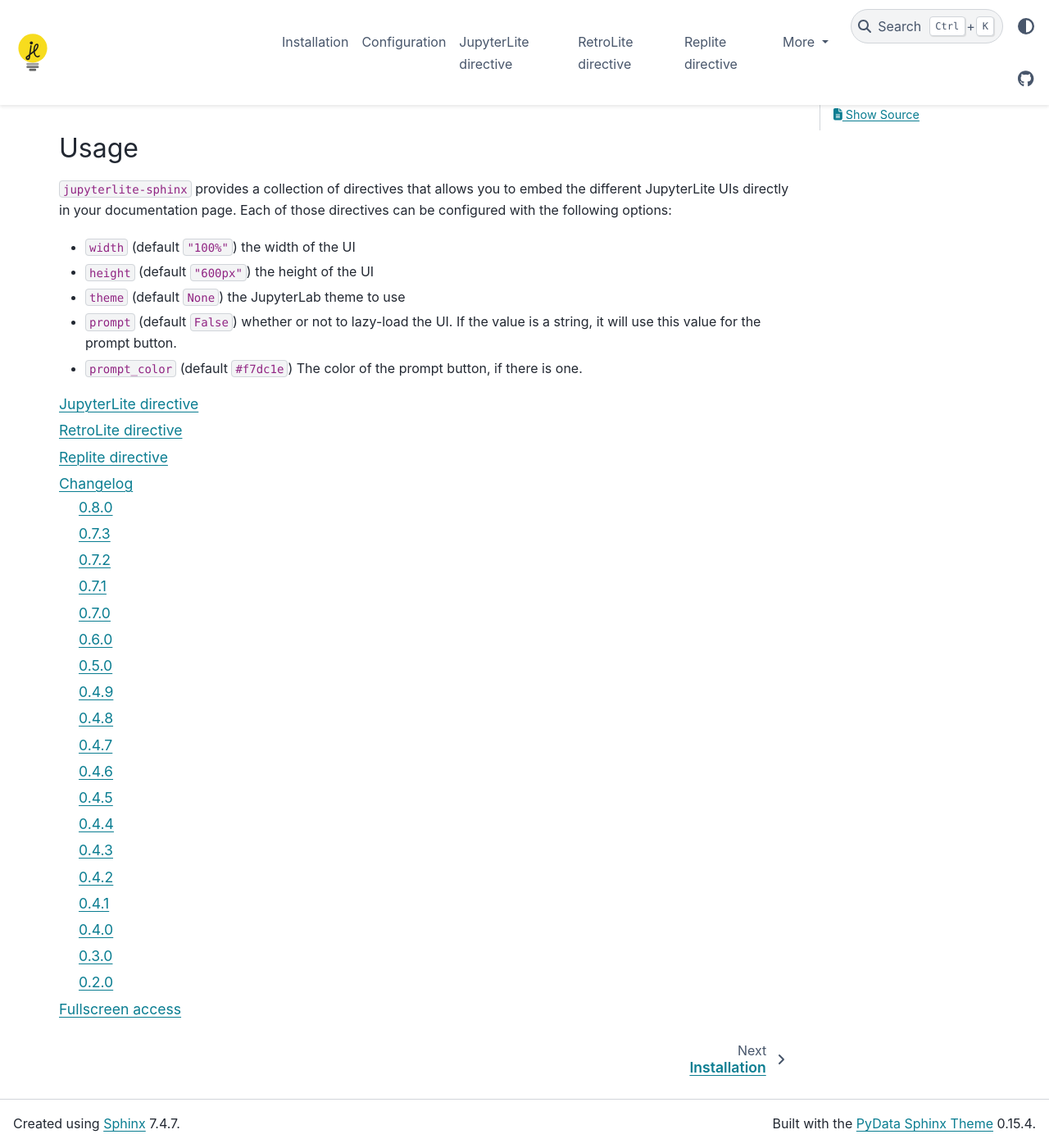
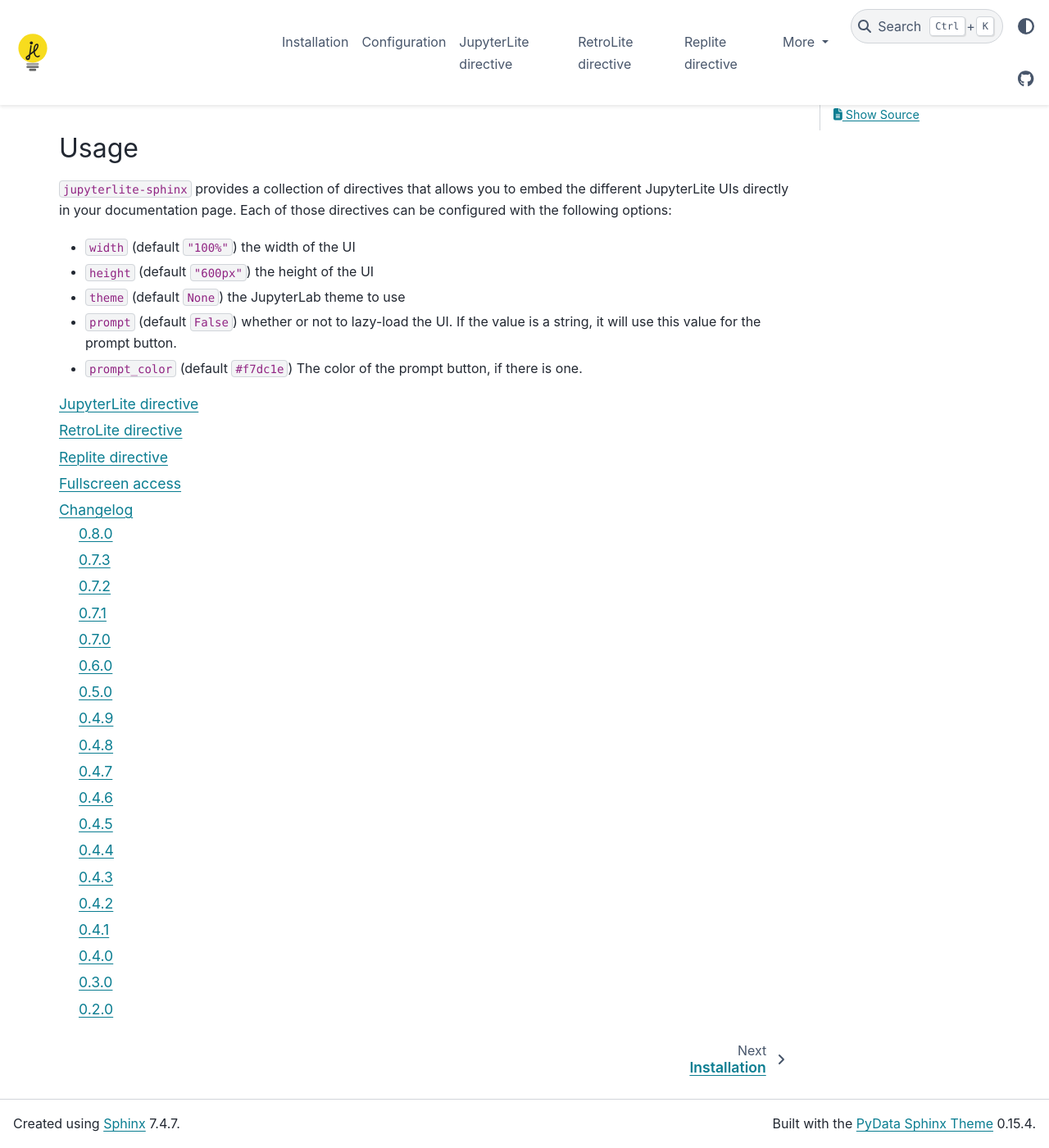
Before and after one commit to jupyterlite/jupyterlite-sphinx, a Sphinx documentation site: the page built from docs/index.md, in a window 1280 px wide and 1400 px high, scrolled down 515 px. Shown: the whole window at 82% size. Built offline with Sphinx 7.4.7 and the PyData theme 0.15.4, drawn with Linux system fonts in a browser that asks for light colours.

Commit message:
put changelog last

````diff
--- a/docs/index.md
+++ b/docs/index.md
@@ -39,6 +39,6 @@
 directives/jupyterlite
 directives/retrolite
 directives/replite
+full
 changelog
-full
 ```
````
